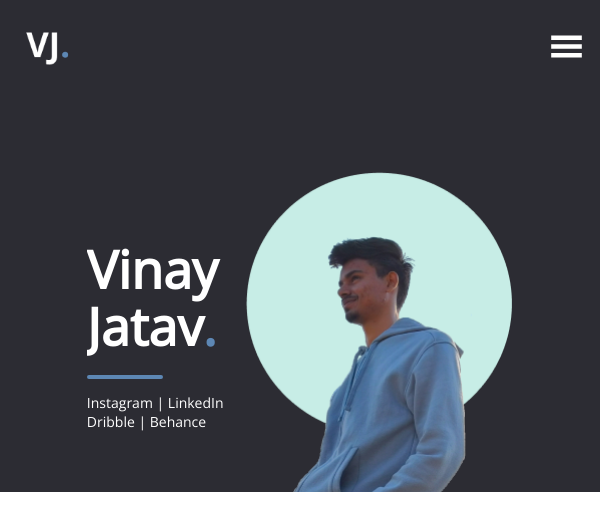
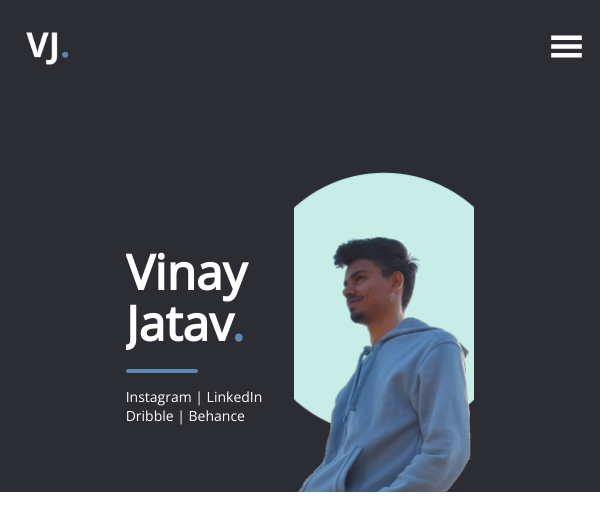
Before and after one commit to VinayJv/portfolio-new, a React (Create React App) app: page / in a window 600 px wide. Shown: the top 530 px of the page. Built offline with nearby package versions, Linux system fonts and the light colour scheme.

Commit message:
Deployable
Deployable on netlify

```diff
--- a/src/pages/Introduction/Introduction.css
+++ b/src/pages/Introduction/Introduction.css
@@ -59,6 +59,17 @@ span{
         gap: 1rem;
     }
     .name-text{
-        font-size: 52px;
+        font-size: 48px;
+    }
+    .introduction-container-child{
+        width: 40%;
     }
 }
+@media only screen and (max-width: 1200px) and (min-width: 600px) {
+    .introduction-container {
+        gap: 2rem;
+    }
+    .introduction-container-child{
+        width: 30%;
+    }
+}
```
